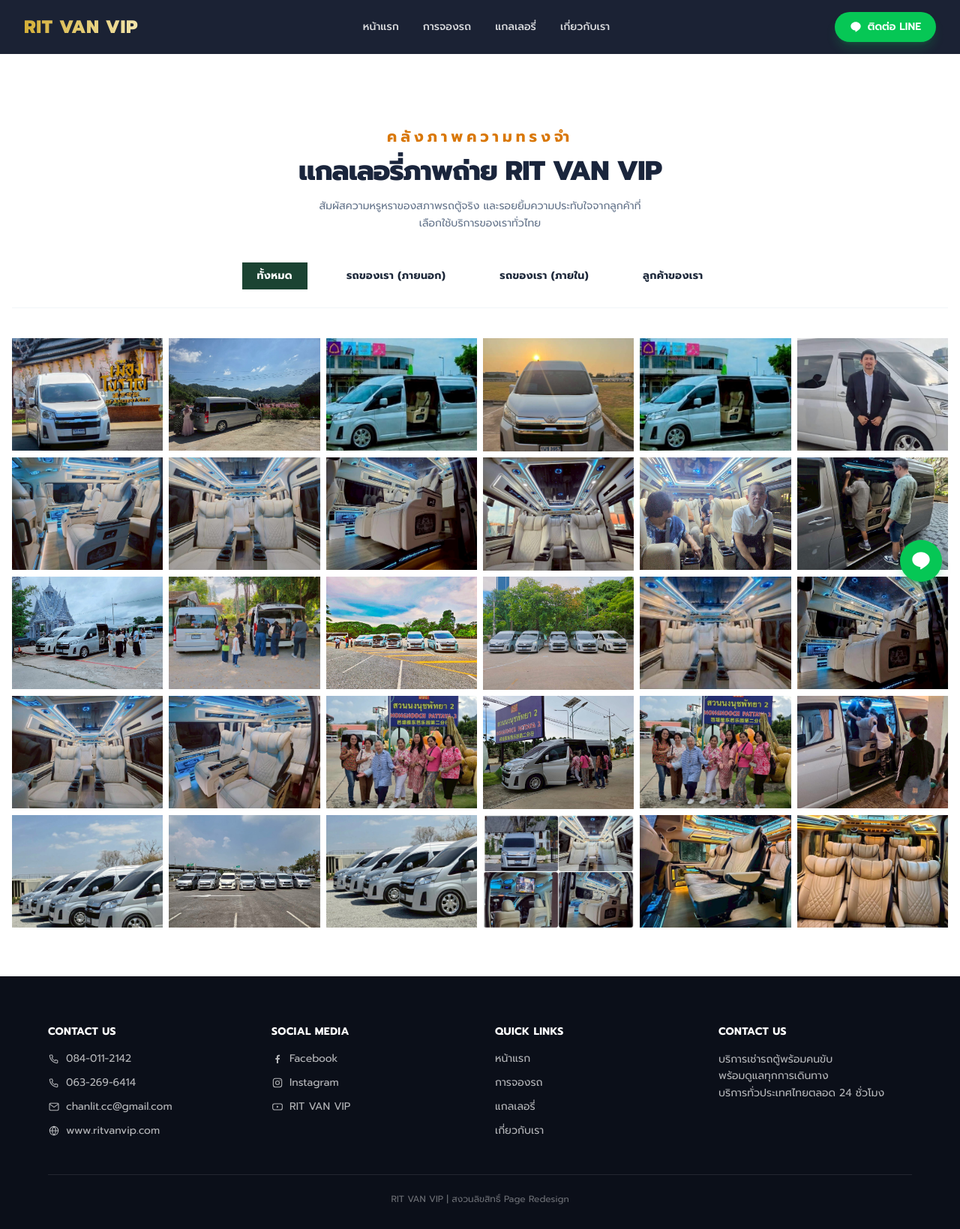
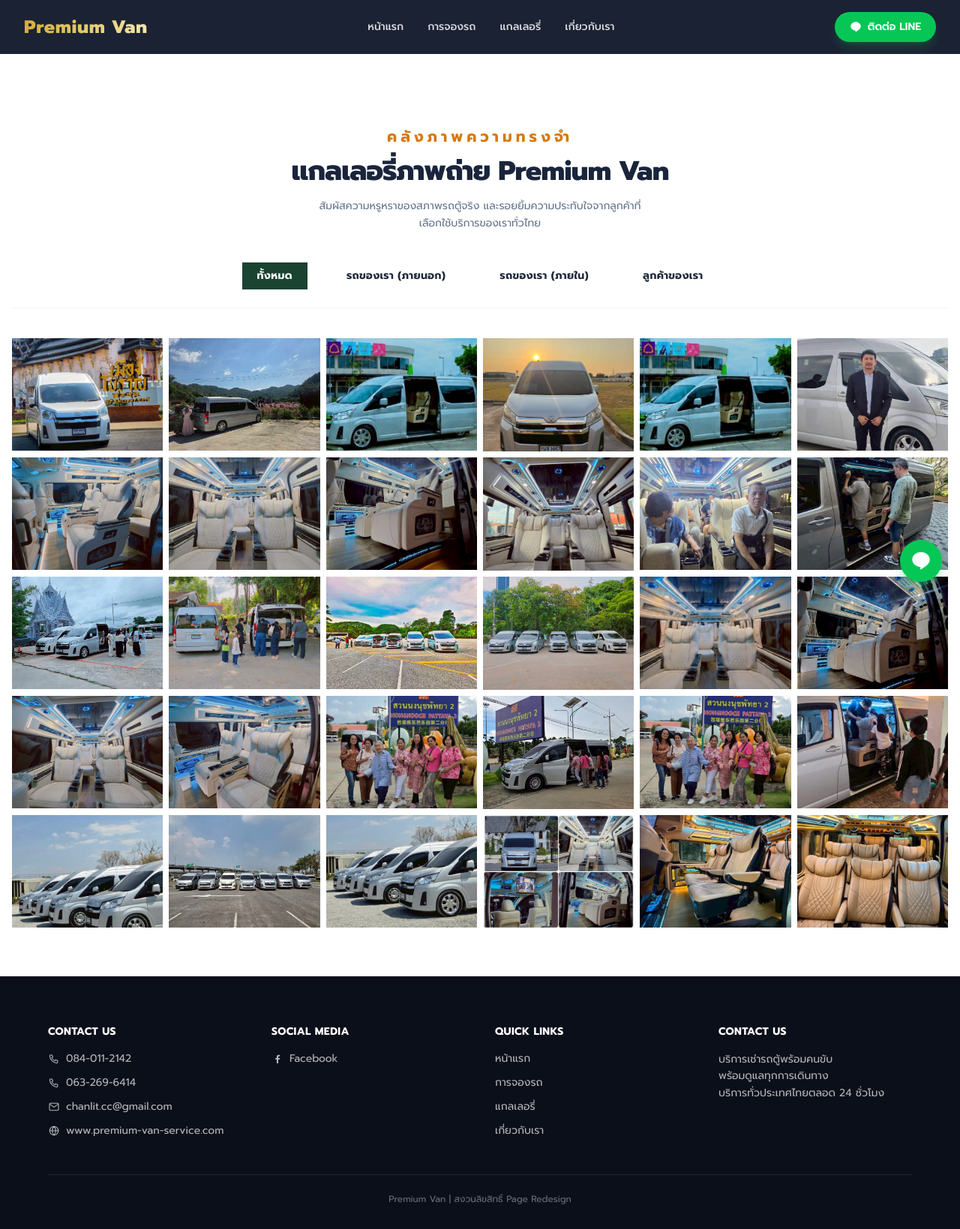
Before and after one commit to JeffMerry/VanVIP, a Next.js app: page /gallery in a window 1280 px wide. Shown: the whole page at 75% size. Built offline with nearby package versions, Linux system fonts and the light colour scheme.

Commit message:
fix name website

```diff
--- a/src/app/booking/page.tsx
+++ b/src/app/booking/page.tsx
@@ -182,7 +182,7 @@
                 จุดเด่นของเรา
               </span>
               <h2 className="mt-2 text-2xl sm:text-3xl font-bold text-[#1a253c] tracking-tight">
-                ทำไมต้องเลือก RIT VAN VIP
+                ทำไมต้องเลือก Premium Van
               </h2>
             </div>
 
--- a/src/app/gallery/page.tsx
+++ b/src/app/gallery/page.tsx
@@ -112,7 +112,7 @@
               คลังภาพความทรงจำ
             </span>
             <h1 className="text-3xl sm:text-4xl font-black text-[#1a253c] tracking-tight mb-4">
-              แกลเลอรี่ภาพถ่าย RIT VAN VIP
+              แกลเลอรี่ภาพถ่าย Premium Van
             </h1>
             <p className="text-sm text-slate-500 max-w-md leading-relaxed">
               สัมผัสความหรูหราของสภาพรถตู้จริง และรอยยิ้มความประทับใจจากลูกค้าที่เลือกใช้บริการของเราทั่วไทย
@@ -159,7 +159,7 @@
                   >
                     <Image
                       src={item.image}
-                      alt="RIT VAN VIP Gallery"
+                      alt="Premium Van Gallery"
                       fill
                       sizes="(max-w-640px) 50vw, (max-w-1024px) 25vw, 16vw"
                       className="object-cover transition-transform duration-300 group-hover:scale-102"
--- a/src/app/layout.tsx
+++ b/src/app/layout.tsx
@@ -10,9 +10,9 @@
 });
 
 export const metadata: Metadata = {
-  title: "RIT VAN VIP | บริการเช่ารถตู้ VIP พร้อมคนขับมืออาชีพ ทั่วไทย",
+  title: "Premium Van Service | บริการเช่ารถตู้ VIP พร้อมคนขับมืออาชีพ ทั่วไทย",
   description:
-    "RIT VAN VIP บริการเช่ารถตู้ VIP พร้อมคนขับมืออาชีพ ทั่วไทย ในราคาสุดพิเศษ รถใหม่ สะอาด ปลอดภัย บริการ 24 ชั่วโมง",
+    "Premium Van Service บริการเช่ารถตู้ VIP พร้อมคนขับมืออาชีพ ทั่วไทย ในราคาสุดพิเศษ รถใหม่ สะอาด ปลอดภัย บริการ 24 ชั่วโมง",
 };
 
 export default function RootLayout({
--- a/src/components/Footer.tsx
+++ b/src/components/Footer.tsx
@@ -80,7 +80,7 @@
               <MailIcon /> chanlit.cc@gmail.com
             </li>
             <li className="flex items-center gap-2">
-              <GlobeIcon /> www.ritvanvip.com
+              <GlobeIcon /> www.premium-van-service.com
             </li>
           </ul>
         </div>
@@ -93,12 +93,7 @@
             <li className="flex items-center gap-2">
               <FacebookIcon /> Facebook
             </li>
-            <li className="flex items-center gap-2">
-              <InstagramIcon /> Instagram
-            </li>
-            <li className="flex items-center gap-2">
-              <YoutubeIcon /> RIT VAN VIP
-            </li>
+
           </ul>
         </div>
 
@@ -132,7 +127,7 @@
       </div>
 
       <div className="mx-auto mt-12 max-w-6xl border-t border-white/10 pt-6 text-center text-xs text-white/40">
-        RIT VAN VIP | สงวนลิขสิทธิ์ Page Redesign
+        Premium Van | สงวนลิขสิทธิ์ Page Redesign
       </div>
 
       <a
--- a/src/components/Header.tsx
+++ b/src/components/Header.tsx
@@ -71,7 +71,7 @@
           className="shrink-0"
         >
           <span className="gold-text text-xl font-extrabold tracking-wide sm:text-2xl">
-            RIT VAN VIP
+            Premium Van
           </span>
         </a>
 
--- a/src/components/Hero.tsx
+++ b/src/components/Hero.tsx
@@ -34,7 +34,7 @@
 
       <div className="relative mx-auto flex max-w-5xl flex-col items-center px-5 pb-0 text-center">
         <h1 data-aos="fade-up" className="gold-text text-5xl font-extrabold tracking-wide sm:text-6xl md:text-7xl">
-          RIT VAN VIP
+          Premium Van
         </h1>
         <p  data-aos="fade-up"
           data-aos-delay="150" className="mt-5 max-w-2xl text-balance text-base text-white/90 sm:text-lg">
```
